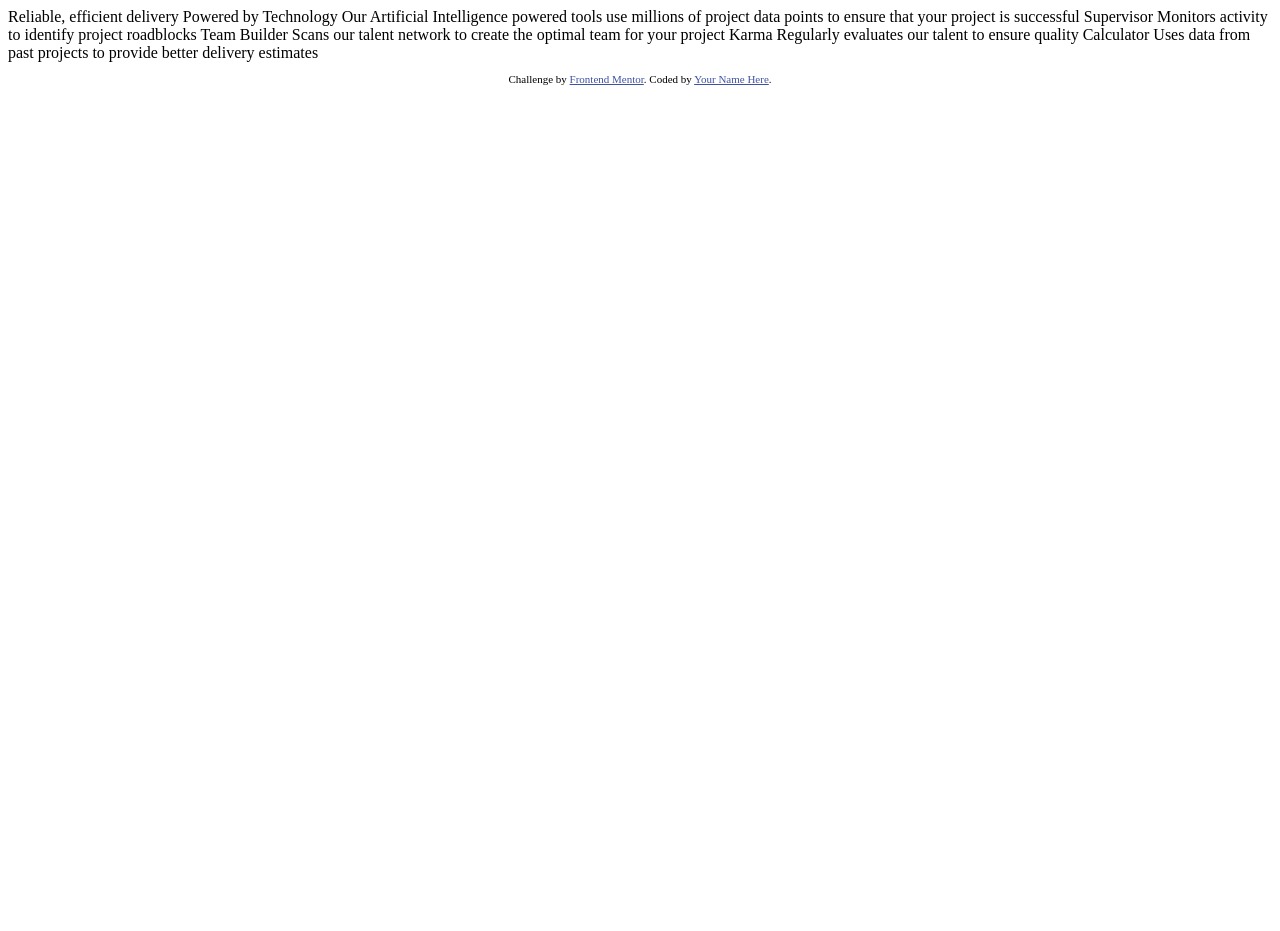
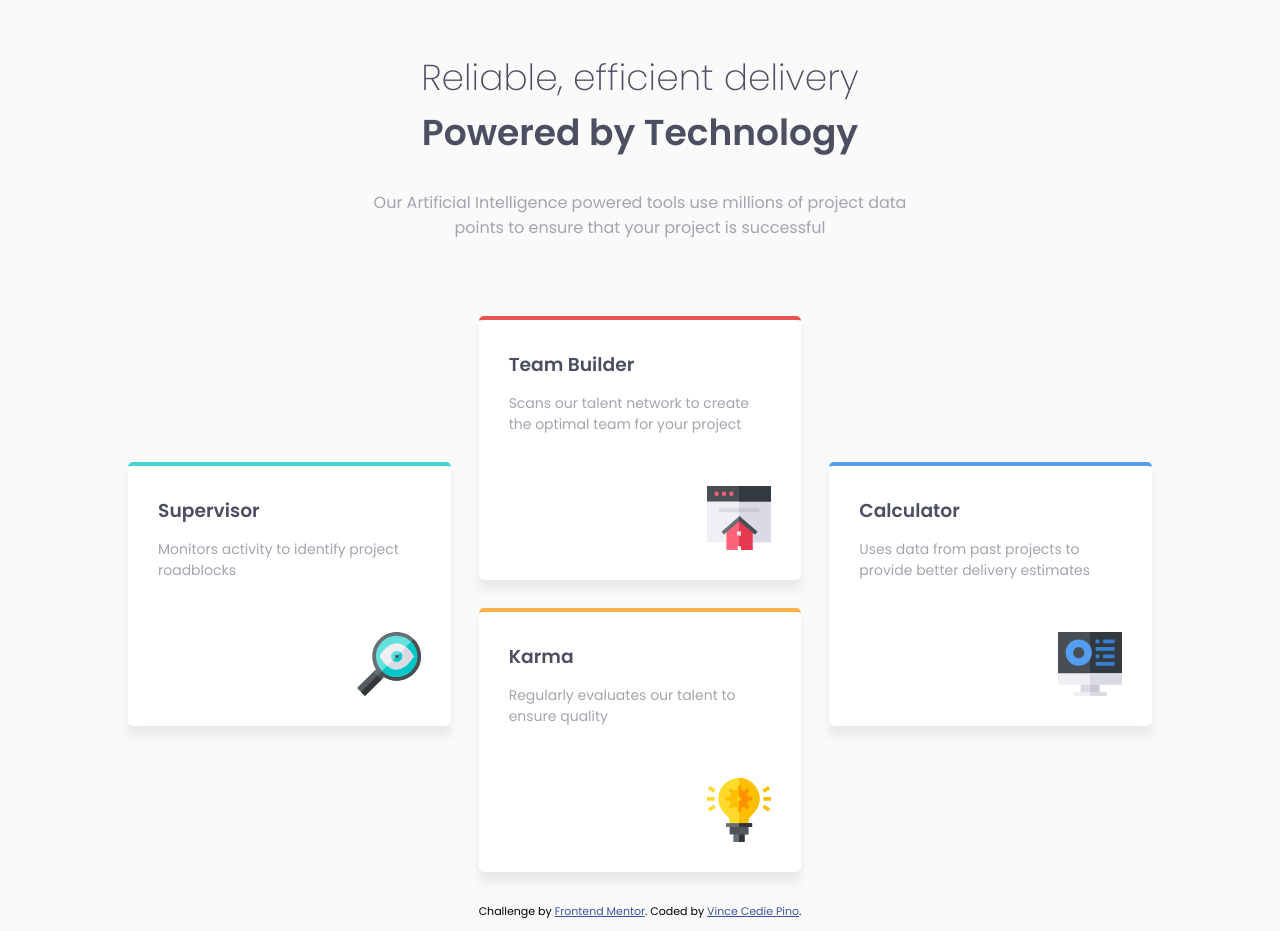
Before and after one commit to vince-pino/fem-four-card-feature-section, a plain HTML site: page index.html in a window 1280 px wide. Before the commit the page ends 800 px from the top, so only its background shows below. Drawn offline with Linux system fonts and the light colour scheme.

Commit message:
Finish project

```diff
--- a/index.html
+++ b/index.html
@@ -5,41 +5,58 @@
   <meta name="viewport" content="width=device-width, initial-scale=1.0"> <!-- displays site properly based on user's device -->
 
   <link rel="icon" type="image/png" sizes="32x32" href="./images/favicon-32x32.png">
+  <link rel="preconnect" href="https://fonts.googleapis.com">
+  <link rel="preconnect" href="https://fonts.gstatic.com" crossorigin>
+  <link href="https://fonts.googleapis.com/css2?family=Big+Shoulders+Display:wght@700&family=Fraunces:opsz,wght@9..144,700&family=Hanken+Grotesk:wght@500;700;800&family=Inter:wght@400;700&family=Kumbh+Sans:wght@400;700&family=League+Spartan:wght@400;500;700&family=Lexend+Deca&family=Montserrat:wght@500;700&family=Outfit:wght@300;400;600;700&family=Poppins:wght@200;400;600&family=Press+Start+2P&family=Red+Hat+Display:wght@500;700;900&family=Roboto:ital,wght@0,400;0,700;1,300;1,400;1,700&family=Work+Sans:wght@400;600;700&display=swap" rel="stylesheet">
+  <link rel="stylesheet" href="styles/index.css">
 
   <title>Frontend Mentor | Four card feature section</title>
-
-  <!-- Feel free to remove these styles or customise in your own stylesheet 👍 -->
-  <style>
-    .attribution { font-size: 11px; text-align: center; }
-    .attribution a { color: hsl(228, 45%, 44%); }
-  </style>
 </head>
 <body>
 
-  Reliable, efficient delivery
-  Powered by Technology
-
-  Our Artificial Intelligence powered tools use millions of project data points
-  to ensure that your project is successful
-
-  Supervisor
-  Monitors activity to identify project roadblocks
-
-  Team Builder
-  Scans our talent network to create the optimal team for your project
-
-  Karma
-  Regularly evaluates our talent to ensure quality
-
-  Calculator
-  Uses data from past projects to provide better delivery estimates
-
+  <main>
+    <section class="hero">
+      <div class="hero-text">
+        <h1 class="hero-title">Reliable, efficient delivery</h1>
+        <h1 class="hero-subtitle">Powered by Technology</h1>
+        <p class="hero-description">
+          Our Artificial Intelligence powered tools use millions of project data points
+          to ensure that your project is successful
+        </p>
+      </div>
+    </section>
+    <section class="cards">
+      <div class="card supervisor">
+        <h3 class="card-title">Supervisor</h3>
+        <p class="card-description">Monitors activity to identify project roadblocks</p>
+        <img src="images/icon-supervisor.svg" alt="">
+      </div>
+      <div class="center-card">
+        <div class="card team-builder">
+          <h3 class="card-title">Team Builder</h3>
+          <p class="card-description">Scans our talent network to create the optimal team for your project</p>
+          <img src="images/icon-team-builder.svg" alt="">
+        </div>
+        <div class="card karma">
+          <h3 class="card-title">Karma</h3>
+          <p class="card-description">Regularly evaluates our talent to ensure quality</p>
+          <img src="images/icon-karma.svg" alt="">
+        </div>
+      </div>
+      <div class="card calculator">
+        <h3 class="card-title">Calculator</h3>
+        <p class="card-description">Uses data from past projects to provide better delivery estimates</p>
+        <img src="images/icon-calculator.svg" alt="">
+      </div>
+    </section>
+  </main>
 
   <footer>
     <p class="attribution">
       Challenge by <a href="https://www.frontendmentor.io?ref=challenge" target="_blank">Frontend Mentor</a>.
-      Coded by <a href="#">Your Name Here</a>.
+      Coded by <a href="#">Vince Cedie Pino</a>.
     </p>
   </footer>
+
 </body>
 </html>
--- /dev/null
+++ b/styles/index.css
@@ -0,0 +1,144 @@
+body {
+  height: 100vh;
+  font-family: Poppins;
+  background-color: hsl(0, 0%, 98%);
+  margin: 0;
+  padding: 0;
+
+  display: flex;
+  flex-direction: column;
+  align-items: center;
+}
+
+main {
+  display: flex;
+  flex-direction: column;
+  align-items: center;
+  max-width: 1440px;
+  width: 80%;
+  padding: 20px;
+}
+
+.hero {
+  display: flex;
+  flex-direction: column;
+  align-items: center;
+  margin-bottom: 60px;
+}
+
+.hero-text {
+  text-align: center;
+  width: 584px;
+}
+
+.hero-title {
+  font-size: 36px;
+  font-weight: 200;
+  margin-bottom: 0;
+  color: hsl(234, 12%, 34%);
+}
+
+.hero-subtitle {
+  font-size: 36px;
+  font-weight: 600;
+  margin-top: 0;
+  color: hsl(234, 12%, 34%);
+}
+
+.hero-description {
+  color: hsl(229, 6%, 66%);
+}
+
+.cards {
+  display: grid;
+  grid-template-columns: 1fr 1fr 1fr;
+  align-items: center;
+  gap: 28px;
+}
+
+.card {
+  border-radius: 5px;
+  padding: 30px;
+  height: 200px;
+  box-shadow: 0 10px 10px hsla(229, 6%, 66%, 0.2);
+  background-color: white;
+
+  display: flex;
+  flex-direction: column;
+}
+
+.supervisor {
+  border-top: 4px solid hsl(180, 62%, 55%);
+}
+
+.team-builder {
+  border-top: 4px solid hsl(0, 78%, 62%);
+}
+
+.karma {
+  border-top: 4px solid hsl(34, 97%, 64%);
+}
+
+.calculator {
+  border-top: 4px solid hsl(212, 86%, 64%);
+}
+
+.center-card {
+  display: flex;
+  flex-direction: column;
+  gap: 28px;
+}
+
+.card-title {
+  color: hsl(234, 12%, 34%);
+  margin-top: 0;
+  margin-bottom: 14px;
+}
+
+.card-description {
+  font-size: 14px;
+  color: hsl(229, 6%, 66%);
+  margin-top: 0;
+  flex: 1;
+}
+
+.card img {
+  align-self: flex-end;
+}
+
+
+.attribution { font-size: 11px; text-align: center; }
+.attribution a { color: hsl(228, 45%, 44%); }
+
+
+@media screen and (max-width: 375px) {
+
+  .cards {
+    display: grid;
+    grid-template-columns: 1fr;
+    place-items: center;
+  }
+
+  .card {
+    width: 90%;
+  }
+
+  .center-card {
+    display: flex;
+    flex-direction: column;
+    align-items: center;
+  }
+
+  .hero-text {
+    max-width: 342px;
+  }
+
+  .hero-title,
+  .hero-subtitle {
+    font-size: 24px;
+  }
+
+  .hero-description {
+    font-size: 16px;
+  }
+}
```
